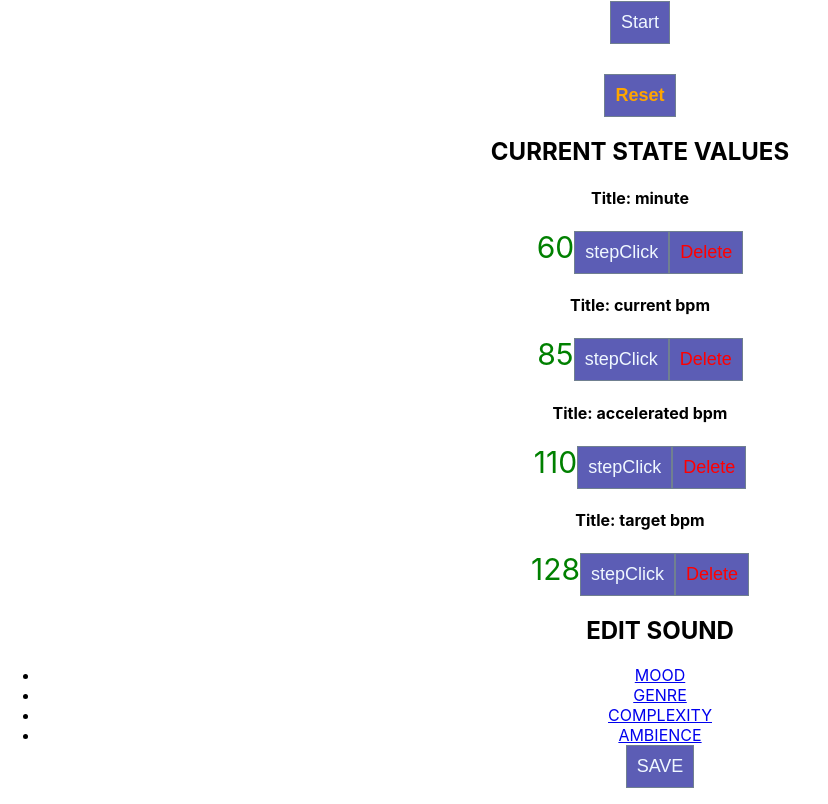
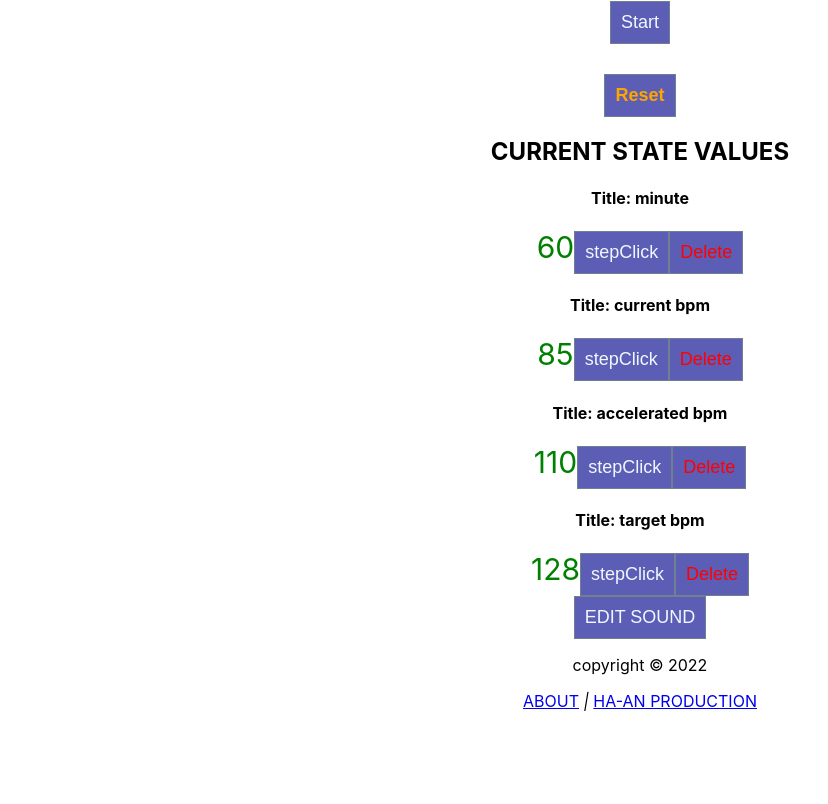
Before and after one commit to HA-ANgit/step-the-beat, a React (Create React App) app: page / in a window 1280 px wide. Shown: the part 1487-2291 px from the top of the page, without its empty margins (0-828 px from the left). After the commit the page ends 2198 px from the top, so only its background shows below. Built offline with nearby package versions, Linux system fonts and the light colour scheme.

Commit message:
adding Link from react-dom to components

```diff
--- a/src/components/createUserForm.js
+++ b/src/components/createUserForm.js
@@ -1,4 +1,5 @@
-import React from 'react'
+import React from 'react';
+import { Link } from 'react-router-dom';
 
 class CreateUserForm extends React.Component {
     render() {
@@ -24,7 +25,7 @@ class CreateUserForm extends React.Component {
                         </form>
                     </div>
                     <div className="buttons">
-                        <a href="#">Confirm</a>
+                        <Link to="/logInPage">Confirm</Link>
                     </div>
                 </section>
 
--- a/src/components/footer.jsx
+++ b/src/components/footer.jsx
@@ -1,24 +1,32 @@
-import React from "react";
+import React, { useState } from "react";
+import { Link } from 'react-router-dom';
 
 
 const Footer = () => { //Min Placeholder för framtida kontrollyta för applikationen. Här skall trumkit etc kunna styras ifrån
     console.log("Footer - rendered");
+    const [showEdit, setShowEdit] = useState (false)
 
     return (
         <div className="footer">
+            <button  onClick={() => setShowEdit(!showEdit)}>{showEdit? 'SAVE' : 'EDIT'} SOUND</button>
+            {(() => {
+                if (showEdit) {
+                    return (
                         <div className={"container"}>
                             <nav>
                                 <ul className="primary-nav">
-                        <h2>EDIT SOUND</h2>
-                        <li><a href="#">MOOD</a></li>
-                        <li><a href="#">GENRE</a></li>
-                        <li><a href="#">COMPLEXITY</a></li>
-                        <li><a href="#">AMBIENCE</a></li>
-                        <button>SAVE</button>
+                                    <li><Link to="#">MOOD</Link></li>
+                                    <li><Link to="#">GENRE</Link></li>
+                                    <li><Link to="#">COMPLEXITY</Link></li>
+                                    <li><Link to="#">AMBIENCE</Link></li>
                                 </ul>
-
                             </nav>
                         </div>
+                    )
+                }
+            })()}
+            <p>copyright &copy; 2022</p>
+            <Link to="/about">ABOUT</Link><em> | </em><Link to="https://www.ha-an.se">HA-AN PRODUCTION</Link>
         </div>
     )
 }
--- a/src/components/loginForm.jsx
+++ b/src/components/loginForm.jsx
@@ -1,4 +1,4 @@
-import React, { useState } from 'react'
+import React, { useState } from 'react';
 
 function LoginForm({ Login, error }) {
     const [details, setDetails] = useState({ name: "", password: "" });
--- a/src/components/navbar.jsx
+++ b/src/components/navbar.jsx
@@ -1,29 +1,33 @@
 import React, { Component } from 'react';
+import { Link, useLocation } from 'react-router-dom';
 
 //Är vår component ej i behov av states så använder vi function med return(); istället för ett definiera en klass
 //I function-komponenter så måste vi mappa in props som ett värde för att kunna använda dessa i komponenten. Skippa även att ha .this i denna typ av component.
 
 function NavBar(props) {
     console.log("NavBar - rendered");
+    const location = useLocation();
 
     return (
         <main>
             <div className='navbar'>
                 <div className='container'>
                     <div className={"logo"}>
-                            <a href="/" cursor="pointer">
+                            <Link to="/" cursor="pointer">
                                 <img src={"./images/logo.png"} alt="beatstep" width="100%" height="100%"/>
-                            </a>
+                            </Link>
                             <img src='./logo512.png' className="App-logo" alt="logo" />
                     </div>
                 </div>
                 <nav>
                     <ul className="primary-nav">
-                        <li><a href="/CreateUser" className="laptop-as mobile-as">CREATE ACCOUNT</a></li>
-                        <li><a href="/LogIn" className={"laptop-as mobile-as"}>LOG IN</a></li>
-                        <li className={"laptop-links mobile-links"}><a href="/About">ABOUT US</a></li>
+                        <li><Link to="/CreateUser" className="laptop-as mobile-as">CREATE ACCOUNT</Link></li>
+                        <li><Link to="/LogIn" className={"laptop-as mobile-as"}>LOG IN</Link></li>
+                        <li className={"laptop-links mobile-links"}><Link to="/About">ABOUT US</Link></li>
                     </ul>
-                    <span>Active: {props.activeBPM}</span>
+                    {location.pathname==='/' && //Detta gör att vi enbart visar aktiva bpm under Main-endpointen
+                        <span>Active: {props.activeBPM}</span>
+                    }
                 </nav>
             </div>
         </main>
--- a/src/pages/About.jsx
+++ b/src/pages/About.jsx
@@ -1,5 +1,6 @@
 import React from 'react';
 import NavBar from '../components/navbar.jsx';
+import { Link } from 'react-router-dom';
 
 const About = () => {
     return (
@@ -8,9 +9,10 @@ const About = () => {
                 <NavBar/>
             </header>
             <main className='container'>
-                <p>
-                About section...
-                </p>
+                <div className='container'>
+                    <h4>Version 1.0.0</h4>
+                    <Link to='/'>Go Back</Link>
+                </div>
             </main>
         </div>
     )
--- a/src/pages/CreateUserPage.jsx
+++ b/src/pages/CreateUserPage.jsx
@@ -1,4 +1,4 @@
-import React, {useState} from 'react'
+import React, {useState} from 'react';
 import NavBar from '../components/navbar.jsx';
 
 const CreateUserPage = () => {
@@ -6,9 +6,13 @@ const CreateUserPage = () => {
     const [uname, setUname] = useState('')
     const [email, setEmail] = useState('')
     const [password, setPassword] = useState('')
+    const [id, setId] = useState('')
 
     const createUser = (newUser) => {   //Denna metod retunerar vårt objekt
+        setId(Math.floor(Math.random() * 1000) +1)
+        const addUser = {id, ...newUser} //Denna fastnar inte i vår onSubmit
         console.log(newUser);
+        setUname([...uname, addUser])
     }
 
     const onSubmit = (e) => {   //Denna hanterar vår onSubmit och validerar samt kallar på vår createUser
--- a/src/pages/LogInPage.jsx
+++ b/src/pages/LogInPage.jsx
@@ -1,5 +1,6 @@
 import React from "react";
 import NavBar from "../components/navbar";
+import { Link } from 'react-router-dom';
 
 const LogIn = () => {
     return (
```
Lines whose indentation alone changed are shown as unchanged.
